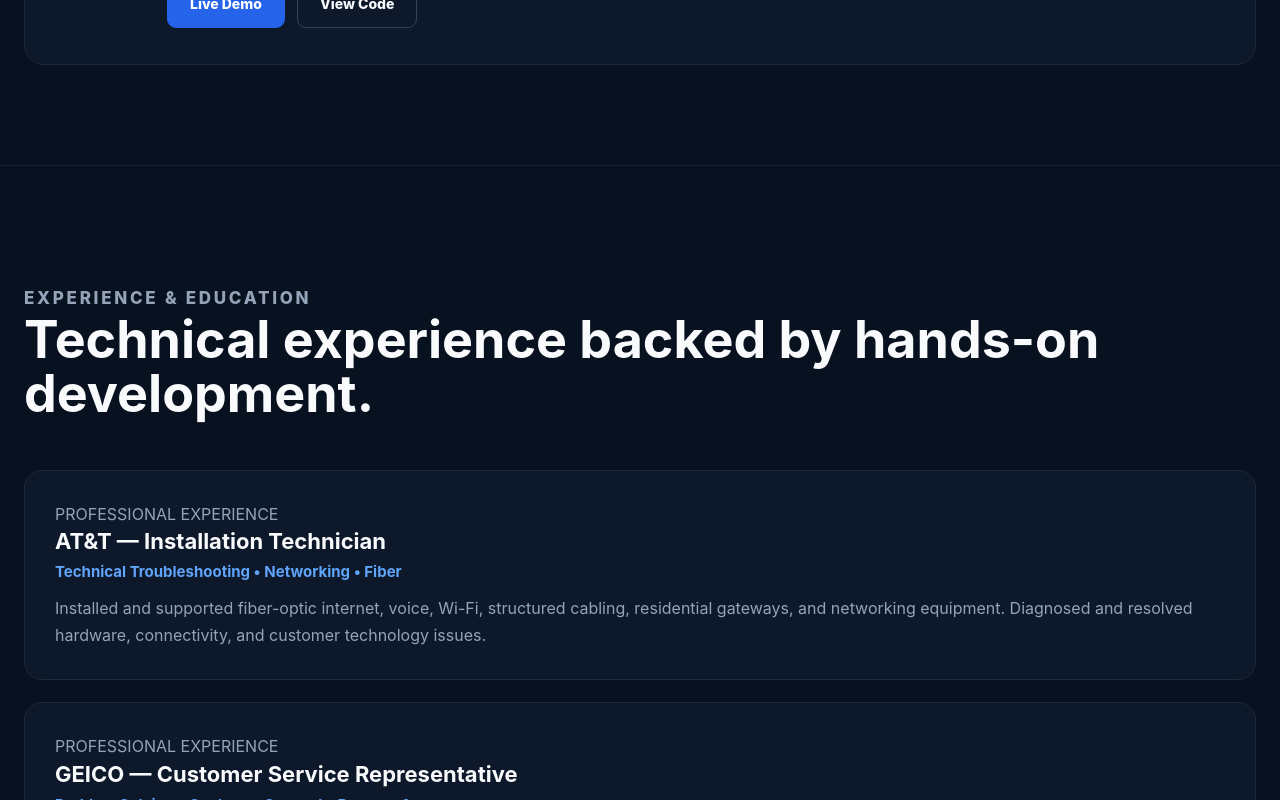
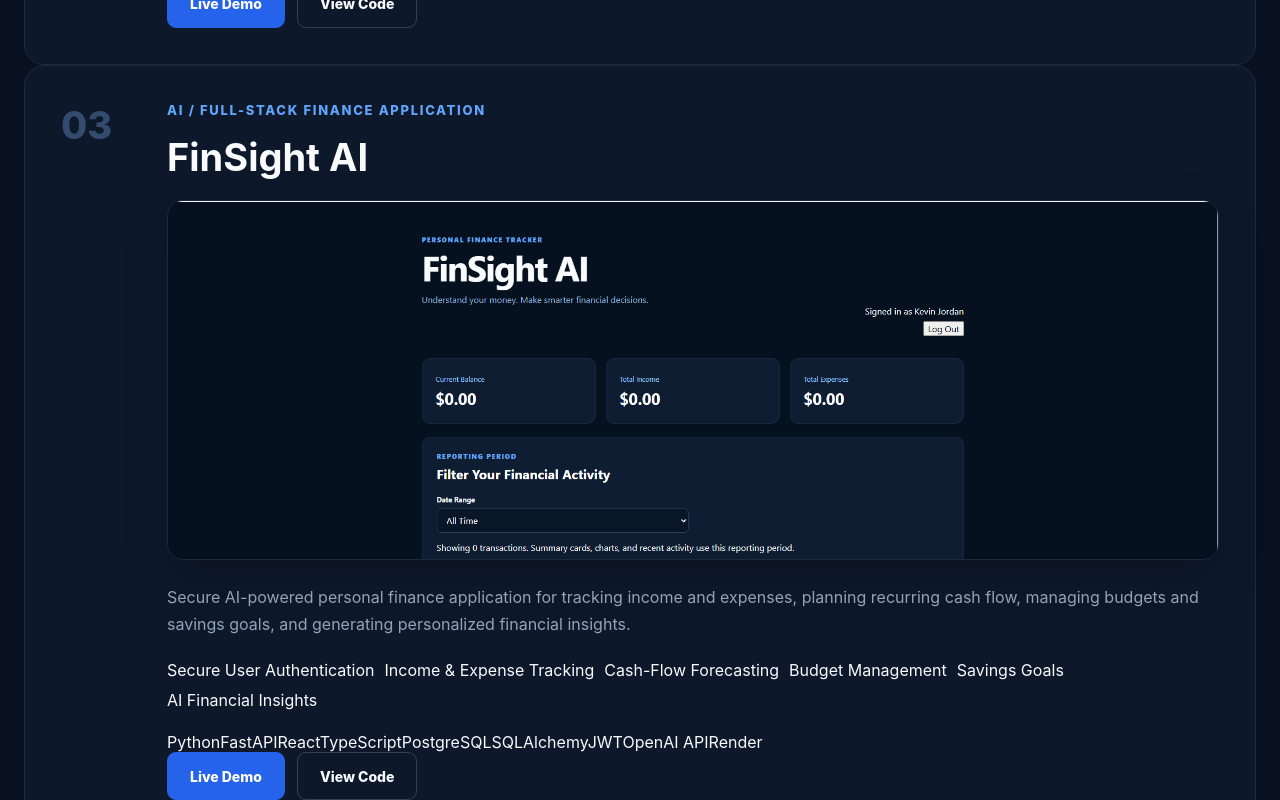
Before and after one commit to KevinJ3259/kevin-jordan-portfolio-v2, a React (Vite) app: page / in a window 1280 px wide. Shown: the part 3700-4500 px from the top of the page. Built offline with nearby package versions, Linux system fonts and the light colour scheme.

Commit message:
Add FinSight AI to portfolio projects

```diff
--- a/src/App.tsx
+++ b/src/App.tsx
@@ -287,6 +287,73 @@ function App() {
                 </div>
               </div>
             </article>
+
+            {/* FINSIGHT AI */}
+            <article className="project-card">
+              <div className="project-number">03</div>
+
+              <div className="project-content">
+                <p className="project-type">
+                  AI / FULL-STACK FINANCE APPLICATION
+                </p>
+
+                <h3>FinSight AI</h3>
+
+                <img
+                  src="/project-images/finsight-ai.png"
+                  alt="FinSight AI personal finance dashboard"
+                  className="project-image"
+                />
+
+                <p className="project-description">
+                  Secure AI-powered personal finance application for tracking
+                  income and expenses, planning recurring cash flow, managing
+                  budgets and savings goals, and generating personalized
+                  financial insights.
+                </p>
+
+                <div className="project-features">
+                  <span>Secure User Authentication</span>
+                  <span>Income & Expense Tracking</span>
+                  <span>Cash-Flow Forecasting</span>
+                  <span>Budget Management</span>
+                  <span>Savings Goals</span>
+                  <span>AI Financial Insights</span>
+                </div>
+
+                <div className="tech-stack">
+                  <span>Python</span>
+                  <span>FastAPI</span>
+                  <span>React</span>
+                  <span>TypeScript</span>
+                  <span>PostgreSQL</span>
+                  <span>SQLAlchemy</span>
+                  <span>JWT</span>
+                  <span>OpenAI API</span>
+                  <span>Render</span>
+                </div>
+
+                <div className="project-buttons">
+                  <a
+                    href="https://finsight-ai-0961.onrender.com"
+                    target="_blank"
+                    rel="noreferrer"
+                    className="primary-button"
+                  >
+                    Live Demo
+                  </a>
+
+                  <a
+                    href="https://github.com/KevinJ3259/finsight-ai"
+                    target="_blank"
+                    rel="noreferrer"
+                    className="secondary-button"
+                  >
+                    View Code
+                  </a>
+                </div>
+              </div>
+            </article>
           </div>
         </section>
 
```
Also changed, not shown: public/project-images/finsight-ai.png (added).
